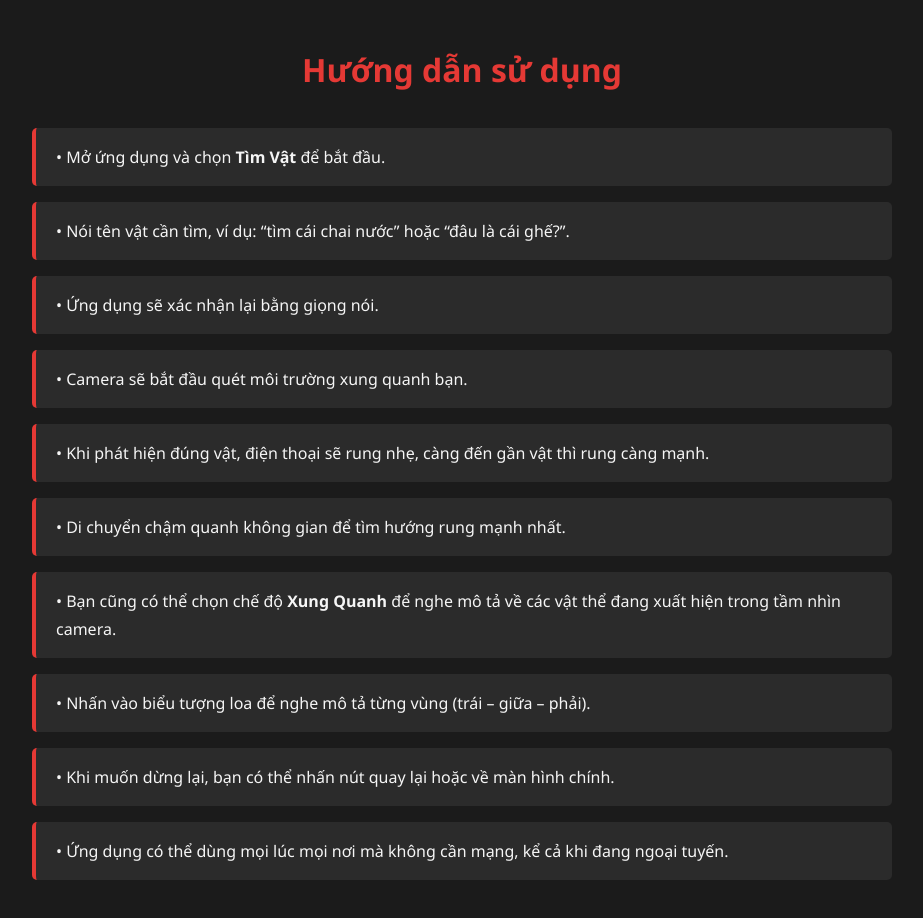
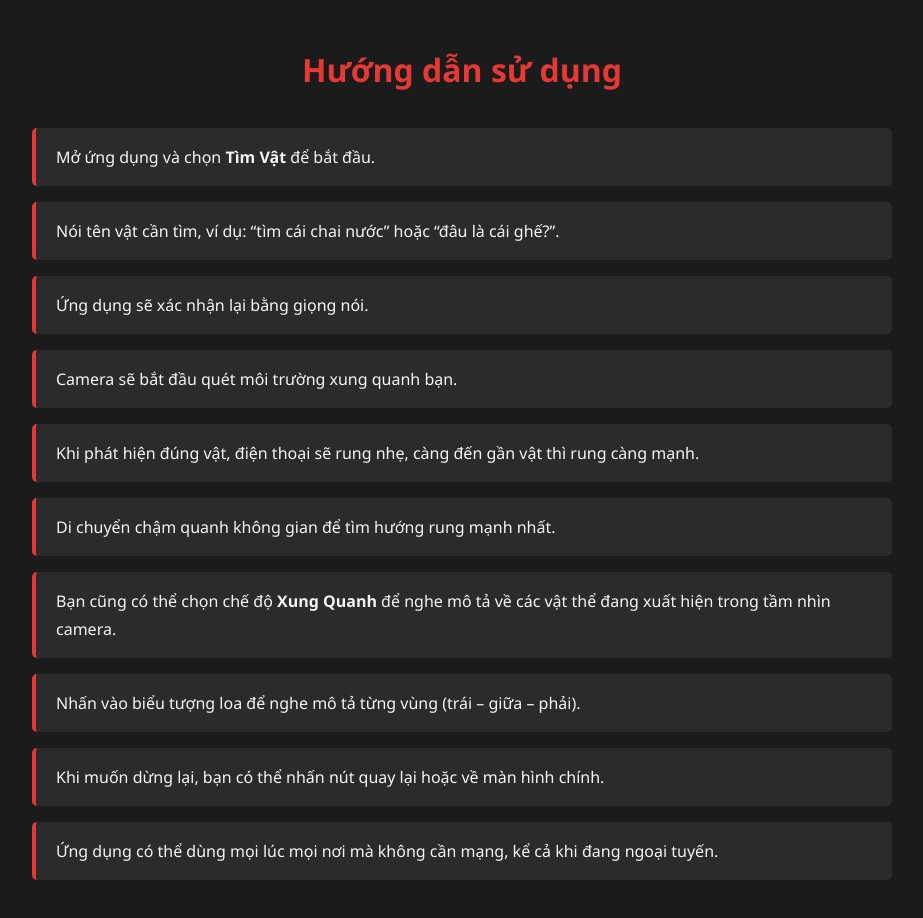
Before and after one commit to SauronVan/ohhotrothigiac, a plain HTML site: page index.html in a window 1280 px wide. Shown: the part 1720-2638 px from the top of the page, without its empty margins (178-1101 px from the left). Drawn offline with Linux system fonts and the light colour scheme.

Commit message:
Update index.html

```diff
--- a/index.html
+++ b/index.html
@@ -203,16 +203,16 @@
 
 <section id="tutorial" class="tutorial">
   <h2>Hướng dẫn sử dụng</h2>
-  <p>• Mở ứng dụng và chọn <strong>Tìm Vật</strong> để bắt đầu.</p>
-  <p>• Nói tên vật cần tìm, ví dụ: “tìm cái chai nước” hoặc “đâu là cái ghế?”.</p>
-  <p>• Ứng dụng sẽ xác nhận lại bằng giọng nói.</p>
-  <p>• Camera sẽ bắt đầu quét môi trường xung quanh bạn.</p>
-  <p>• Khi phát hiện đúng vật, điện thoại sẽ rung nhẹ, càng đến gần vật thì rung càng mạnh.</p>
-  <p>• Di chuyển chậm quanh không gian để tìm hướng rung mạnh nhất.</p>
-  <p>• Bạn cũng có thể chọn chế độ <strong>Xung Quanh</strong> để nghe mô tả về các vật thể đang xuất hiện trong tầm nhìn camera.</p>
-  <p>• Nhấn vào biểu tượng loa để nghe mô tả từng vùng (trái – giữa – phải).</p>
-  <p>• Khi muốn dừng lại, bạn có thể nhấn nút quay lại hoặc về màn hình chính.</p>
-  <p>• Ứng dụng có thể dùng mọi lúc mọi nơi mà không cần mạng, kể cả khi đang ngoại tuyến.</p>
+  <p>Mở ứng dụng và chọn <strong>Tìm Vật</strong> để bắt đầu.</p>
+  <p>Nói tên vật cần tìm, ví dụ: “tìm cái chai nước” hoặc “đâu là cái ghế?”.</p>
+  <p>Ứng dụng sẽ xác nhận lại bằng giọng nói.</p>
+  <p>Camera sẽ bắt đầu quét môi trường xung quanh bạn.</p>
+  <p>Khi phát hiện đúng vật, điện thoại sẽ rung nhẹ, càng đến gần vật thì rung càng mạnh.</p>
+  <p>Di chuyển chậm quanh không gian để tìm hướng rung mạnh nhất.</p>
+  <p>Bạn cũng có thể chọn chế độ <strong>Xung Quanh</strong> để nghe mô tả về các vật thể đang xuất hiện trong tầm nhìn camera.</p>
+  <p>Nhấn vào biểu tượng loa để nghe mô tả từng vùng (trái – giữa – phải).</p>
+  <p>Khi muốn dừng lại, bạn có thể nhấn nút quay lại hoặc về màn hình chính.</p>
+  <p>Ứng dụng có thể dùng mọi lúc mọi nơi mà không cần mạng, kể cả khi đang ngoại tuyến.</p>
 </section>
 
 <section id="donate">
```
